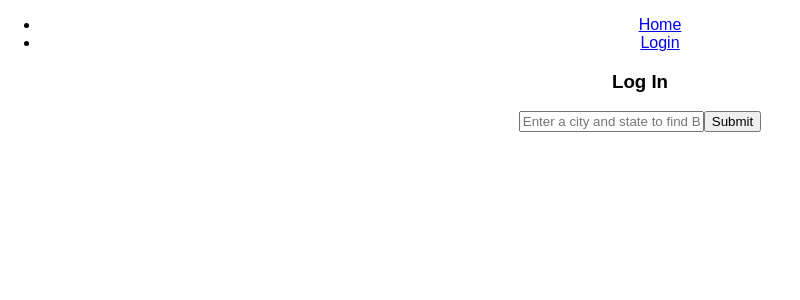
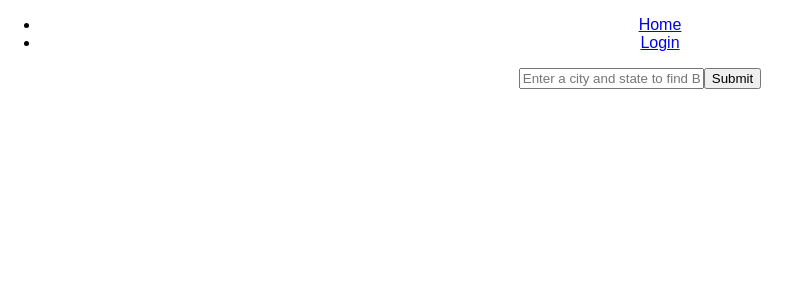
Before and after one commit to tdberg21/bbquest, a React (Create React App) app: page / in a window 1280 px wide. Shown: the top 300 px of the page, without its empty margins (0-800 px from the left). Built offline with nearby package versions, Linux system fonts and the light colour scheme.

Commit message:
Push users to restaurant page when they search for a city

```diff
--- a/src/containers/SearchForm/SearchForm.js
+++ b/src/containers/SearchForm/SearchForm.js
@@ -26,8 +26,8 @@ class SearchForm extends Component {
     event.preventDefault();
     const restaurants = await fetchRestaurantData(apiKey, this.state.location);
     const cleanRestaurants = scrubRestaurants(restaurants);
-    console.log(cleanRestaurants);
     this.props.addRestaurants(cleanRestaurants);
+    this.props.history.push('/restaurants');
   }
 
 
@@ -38,7 +38,6 @@ class SearchForm extends Component {
           className='login-form'
           onSubmit={this.handleSubmit}
         >
-          <h3 className='form-header'>Log In</h3>
           <input
             className='location-field'
             aria-label='Enter Your Location'
```
